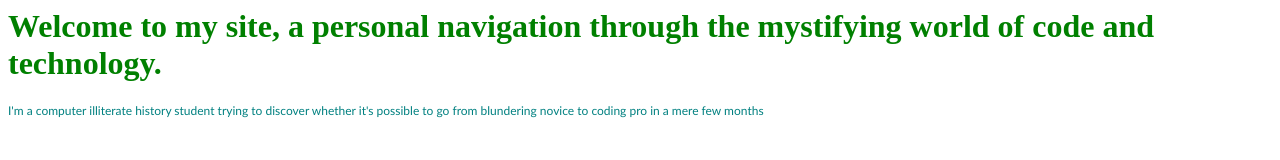
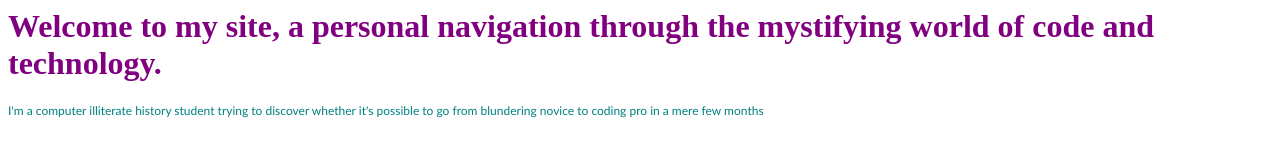
Before and after one commit to samsicle/first_site, a plain HTML site: page index.html in a window 1280 px wide. Drawn offline with Linux system fonts and the light colour scheme.

Commit message:
purple change

```diff
--- a/index.html
+++ b/index.html
@@ -3,7 +3,7 @@
 <head>
 	<title>Miss Computed</title>
 	<style>
-	h1 {color: green;}
+	h1 {color: purple;}
 	p {font-family: 'Calibri';
 font-size: 12px;
 color: teal;}
```
